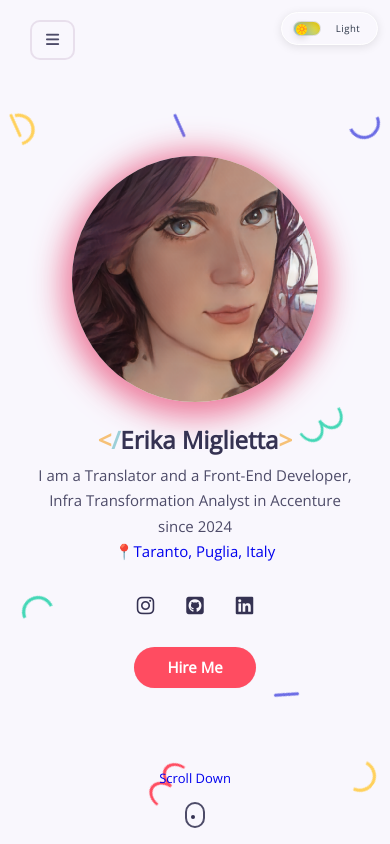
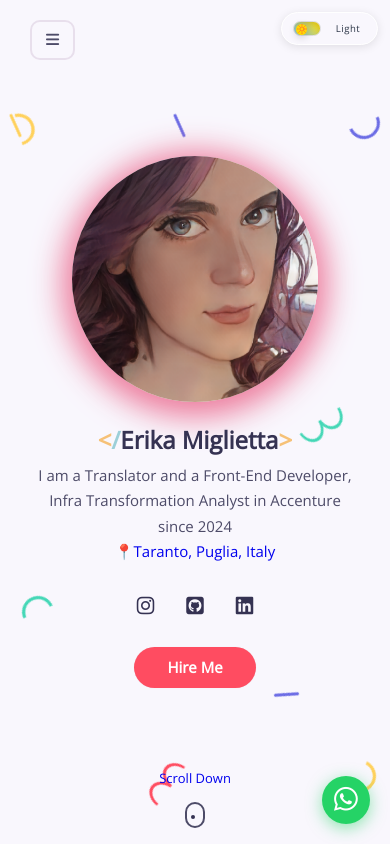
Before and after one commit to erina92/react-portfolio, a React (Create React App) app: page / in a window 390 px wide. Shown: the top 844 px of the page. Built offline with nearby package versions, Linux system fonts and the light colour scheme; no server answers.

Commit message:
feat: add WhatsApp float button, WhatsApp link in Contact, move Web3Forms key to env var

```diff
--- a/src/App.js
+++ b/src/App.js
@@ -5,6 +5,7 @@ import LanguageProvider from "./components/language/LanguageProvider";
 import Home from "./components/home/Home";
 import About from "./components/about/About";
 import useDarkMode from "./DarkMode";
+import WhatsAppButton from "./components/whatsapp/WhatsAppButton";
 
 const Music = lazy(() => import("./components/music/Music"));
 const Games = lazy(() => import("./components/games/Games"));
@@ -35,6 +36,7 @@ function App() {
           </Suspense>
         </main>
       </div>
+      <WhatsAppButton />
     </LanguageProvider>
   );
 }
--- a/src/components/contact/Contact.jsx
+++ b/src/components/contact/Contact.jsx
@@ -10,9 +10,7 @@ const Contact = () => {
   const sendEmail = async (e) => {
     e.preventDefault();
     setMessage("Sending...");
-    // Send via Web3Forms (client-side). This uses the access key you provided.
-    // Web3Forms endpoint: https://api.web3forms.com/submit
-    const WEB3FORMS_KEY = "5629a6c2-2130-4ea7-8a8d-2559859daab1";
+    const WEB3FORMS_KEY = process.env.REACT_APP_WEB3FORMS_KEY;
 
     // Collect form values
     const fd = new FormData(e.target);
@@ -82,6 +80,19 @@ const Contact = () => {
               ? "Écrivez-moi via ce formulaire et je recevrai un e-mail!"
               : "Send me an email through this form 👋"}
           </p>
+          <a
+            href="https://wa.me/393473334037?text=Ciao%20Erika!"
+            className="contact__whatsapp"
+            target="_blank"
+            rel="noopener noreferrer"
+          >
+            <i className="fa-brands fa-whatsapp" aria-hidden="true"></i>
+            {isItalian
+              ? " Scrivimi su WhatsApp"
+              : isFrench
+              ? " Écrivez-moi sur WhatsApp"
+              : " Message me on WhatsApp"}
+          </a>
         </div>
 
         <form className="contact__form" ref={form} onSubmit={sendEmail}>
--- a/src/components/contact/contact.css
+++ b/src/components/contact/contact.css
@@ -52,6 +52,25 @@
   resize: none;
 }
 
+.contact__whatsapp {
+  display: inline-flex;
+  align-items: center;
+  gap: 0.5rem;
+  margin-top: 1rem;
+  color: #25D366;
+  font-weight: var(--font-bold);
+  font-size: 1rem;
+  transition: opacity 0.3s;
+}
+
+.contact__whatsapp:hover {
+  opacity: 0.8;
+}
+
+.contact__whatsapp .fa-whatsapp {
+  font-size: 1.4rem;
+}
+
 .message__sent {
   margin-top: 1rem;
   text-align: center;
--- /dev/null
+++ b/src/components/whatsapp/WhatsAppButton.jsx
@@ -0,0 +1,18 @@
+import React from "react";
+import "./whatsapp.css";
+
+const WhatsAppButton = () => {
+  return (
+    <a
+      href="https://wa.me/393473334037?text=Ciao%20Erika!"
+      className="whatsapp__float"
+      target="_blank"
+      rel="noopener noreferrer"
+      aria-label="Contact me on WhatsApp"
+    >
+      <i className="fa-brands fa-whatsapp" aria-hidden="true"></i>
+    </a>
+  );
+};
+
+export default WhatsAppButton;
--- /dev/null
+++ b/src/components/whatsapp/whatsapp.css
@@ -0,0 +1,32 @@
+.whatsapp__float {
+  position: fixed;
+  bottom: 2rem;
+  right: 2rem;
+  width: 56px;
+  height: 56px;
+  background-color: #25D366;
+  border-radius: 50%;
+  display: flex;
+  align-items: center;
+  justify-content: center;
+  font-size: 2rem;
+  color: #fff;
+  box-shadow: 0 4px 16px rgba(37, 211, 102, 0.5);
+  z-index: 999;
+  transition: transform 0.3s ease, box-shadow 0.3s ease;
+}
+
+.whatsapp__float:hover {
+  transform: scale(1.1);
+  box-shadow: 0 6px 20px rgba(37, 211, 102, 0.7);
+}
+
+@media screen and (max-width: 576px) {
+  .whatsapp__float {
+    bottom: 1.25rem;
+    right: 1.25rem;
+    width: 48px;
+    height: 48px;
+    font-size: 1.7rem;
+  }
+}
```
